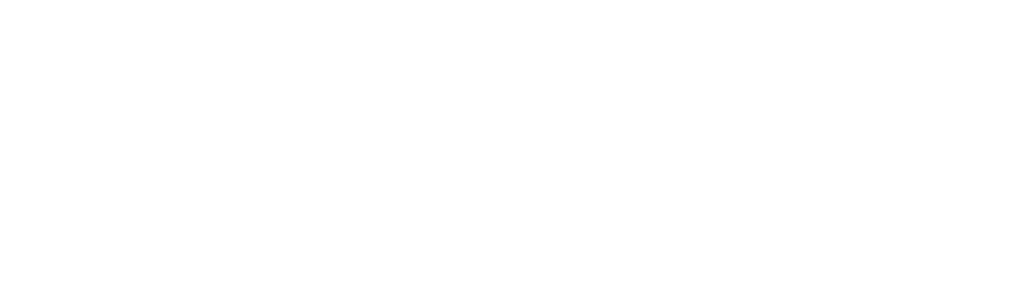
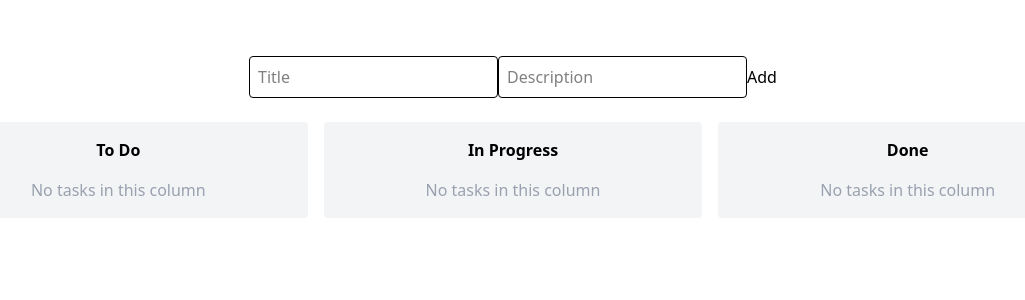
Before and after one commit to Priyanga-Developer/flow_kanban, a React (Vite) app: page / in a window 1280 px wide. Shown: the top 300 px of the page, without its empty margins (127-1152 px from the left). Built offline with nearby package versions, Linux system fonts and the light colour scheme.

Commit message:
ADDED THE TASK TODO

```diff
--- a/src/App.css
+++ b/src/App.css
@@ -5,39 +5,3 @@
   padding: 2rem;
   text-align: center;
 }
-
-.logo {
-  height: 6em;
-  padding: 1.5em;
-  will-change: filter;
-  transition: filter 300ms;
-}
-.logo:hover {
-  filter: drop-shadow(0 0 2em #646cffaa);
-}
-.logo.react:hover {
-  filter: drop-shadow(0 0 2em #61dafbaa);
-}
-
-@keyframes logo-spin {
-  from {
-    transform: rotate(0deg);
-  }
-  to {
-    transform: rotate(360deg);
-  }
-}
-
-@media (prefers-reduced-motion: no-preference) {
-  a:nth-of-type(2) .logo {
-    animation: logo-spin infinite 20s linear;
-  }
-}
-
-.card {
-  padding: 2em;
-}
-
-.read-the-docs {
-  color: #888;
-}
--- a/src/App.tsx
+++ b/src/App.tsx
@@ -1,15 +1,20 @@
-import { useReducer } from "react";
+import { useEffect, useReducer } from "react";
 import "./App.css";
-import { boardReducer } from "./reducer/boardReducer";
+import { boardReducer, initialState } from "./reducer/boardReducer";
+import Board from "./components/Board";
 
 function App() {
-  const initialState = {
-    tasks: JSON.parse(localStorage.getItem("tasks") || "[]"),
-  };
   const [state, dispatch] = useReducer(boardReducer, initialState);
+
+  useEffect(() => {
+    localStorage.setItem("tasks", JSON.stringify(state?.tasks));
+  }, [state?.tasks]);
+
   return (
     <>
-      <div className=" text-amber-200 flex"></div>
+      <div className="p-6">
+        <Board tasks={state.tasks} dispatch={dispatch} />
+      </div>
     </>
   );
 }
--- /dev/null
+++ b/src/components/AddTask.tsx
@@ -0,0 +1,48 @@
+import { useState } from "react";
+import { nanoid } from "nanoid";
+
+export default function AddTask({ dispatch }: any) {
+  const [title, setTitle] = useState("");
+  const [description, setDescription] = useState("");
+
+  const add = () => {
+    if (!title.trim()) return;
+
+    dispatch({
+      type: "ADD_TASK",
+      payload: {
+        id: nanoid(),
+        title,
+        description,
+        column: "todo",
+      },
+    });
+
+    setTitle("");
+    setDescription("");
+  };
+
+  return (
+    <div>
+  <input
+  id="task-title"
+  name="title"
+  placeholder="Title"
+  className="border p-2 rounded"
+  value={title}
+  onChange={(e) => setTitle(e.target.value)}
+/>
+
+<input
+  id="task-description"
+  name="description"
+  placeholder="Description"
+  className="border p-2 rounded"
+  value={description}
+  onChange={(e) => setDescription(e.target.value)}
+/>
+
+      <button onClick={add}>Add</button>
+    </div>
+  );
+}
--- /dev/null
+++ b/src/components/Board.tsx
@@ -0,0 +1,18 @@
+import Column from "./Column";
+import AddTask from "./AddTask";
+
+export default function Board({ tasks, dispatch }: any) {
+
+  return (
+    <div>
+      <AddTask dispatch={dispatch} />
+
+      <div className="grid grid-cols-3 gap-4 mt-6">
+        <Column title="To Do" type="todo" tasks={tasks} dispatch={dispatch} />
+        <Column title="In Progress" type="inprogress" tasks={tasks} dispatch={dispatch} />
+        <Column title="Done" type="done" tasks={tasks} dispatch={dispatch} />
+      </div>
+
+    </div>
+  );
+}
--- /dev/null
+++ b/src/components/Column.tsx
@@ -0,0 +1,19 @@
+import TaskCard from "./TaskCard";
+
+export default function Column({ title, type, tasks, dispatch }: any) {
+  const columnTasks = tasks.filter((t: any) => t.column === type);
+
+  return (
+    <div className="bg-gray-100 p-4 rounded">
+      <h2 className="font-bold mb-4">{title}</h2>
+
+      {columnTasks.length === 0 && (
+        <p className="text-gray-400">No tasks in this column</p>
+      )}
+
+      {columnTasks.map((task: any) => (
+        <TaskCard key={task.id} task={task} dispatch={dispatch} />
+      ))}
+    </div>
+  );
+}
--- /dev/null
+++ b/src/components/TaskCard.tsx
@@ -0,0 +1,58 @@
+export default function TaskCard({ task, dispatch }: any) {
+  return (
+    <div className="bg-white p-3 rounded shadow mb-3">
+      <h3 className="font-semibold">{task.title}</h3>
+      <p className="text-sm">{task.description}</p>
+
+      <div className="flex gap-2 mt-2 flex-wrap">
+        <button
+          className="px-2 py-1 bg-blue-500 text-white rounded text-xs"
+          onClick={() =>
+            dispatch({
+              type: "MOVE_TASK",
+              payload: { id: task.id, column: "todo" },
+            })
+          }
+        >
+          ToDo
+        </button>
+
+        <button
+          className="px-2 py-1 bg-yellow-500 text-white rounded text-xs"
+          onClick={() =>
+            dispatch({
+              type: "MOVE_TASK",
+              payload: { id: task.id, column: "inprogress" },
+            })
+          }
+        >
+          Progress
+        </button>
+
+        <button
+          className="px-2 py-1 bg-green-500 text-white rounded text-xs"
+          onClick={() =>
+            dispatch({
+              type: "MOVE_TASK",
+              payload: { id: task.id, column: "done" },
+            })
+          }
+        >
+          Done
+        </button>
+
+        <button
+          className="px-2 py-1 bg-red-500 text-white rounded text-xs"
+          onClick={() =>
+            dispatch({
+              type: "DELETE_TASK",
+              payload: task.id,
+            })
+          }
+        >
+          Delete
+        </button>
+      </div>
+    </div>
+  );
+}
--- /dev/null
+++ b/src/hooks/useLocalStorage.ts
@@ -0,0 +1,8 @@
+export function loadState() {
+  const data = localStorage.getItem("kanban");
+  return data ? JSON.parse(data) : undefined;
+}
+
+export function saveState(state: any) {
+  localStorage.setItem("kanban", JSON.stringify(state));
+}
--- a/src/index.css
+++ b/src/index.css
@@ -1,12 +1,9 @@
 @import "tailwindcss";
+
 :root {
   font-family: system-ui, Avenir, Helvetica, Arial, sans-serif;
   line-height: 1.5;
   font-weight: 400;
-
-  color-scheme: light dark;
-  color: rgba(255, 255, 255, 0.87);
-  background-color: #242424;
 
   font-synthesis: none;
   text-rendering: optimizeLegibility;
@@ -14,56 +11,21 @@
   -moz-osx-font-smoothing: grayscale;
 }
 
-a {
-  font-weight: 500;
-  color: #646cff;
-  text-decoration: inherit;
-}
-a:hover {
-  color: #535bf2;
-}
-
 body {
   margin: 0;
-  display: flex;
-  place-items: center;
   min-width: 320px;
   min-height: 100vh;
 }
 
-h1 {
-  font-size: 3.2em;
-  line-height: 1.1;
+a {
+  font-weight: 500;
+  text-decoration: inherit;
+}
+
+a:hover {
+  text-decoration: underline;
 }
 
 button {
-  border-radius: 8px;
-  border: 1px solid transparent;
-  padding: 0.6em 1.2em;
-  font-size: 1em;
-  font-weight: 500;
-  font-family: inherit;
-  background-color: #1a1a1a;
   cursor: pointer;
-  transition: border-color 0.25s;
 }
-button:hover {
-  border-color: #646cff;
-}
-button:focus,
-button:focus-visible {
-  outline: 4px auto -webkit-focus-ring-color;
-}
-
-@media (prefers-color-scheme: light) {
-  :root {
-    color: #213547;
-    background-color: #ffffff;
-  }
-  a:hover {
-    color: #747bff;
-  }
-  button {
-    background-color: #f9f9f9;
-  }
-}
--- a/src/reducer/boardReducer.ts
+++ b/src/reducer/boardReducer.ts
@@ -4,6 +4,10 @@
   | { type: "ADD_TASK"; payload: Task }
   | { type: "DELETE_TASK"; payload: string }
   | { type: "MOVE_TASK"; payload: { id: string; column: ColumnType } };
+
+   export  const initialState = {
+      tasks: JSON.parse(localStorage.getItem("tasks") || "[]"),
+    };
 
 export const boardReducer = (state: State, action: Action): State => {
   switch (action.type) {
```
